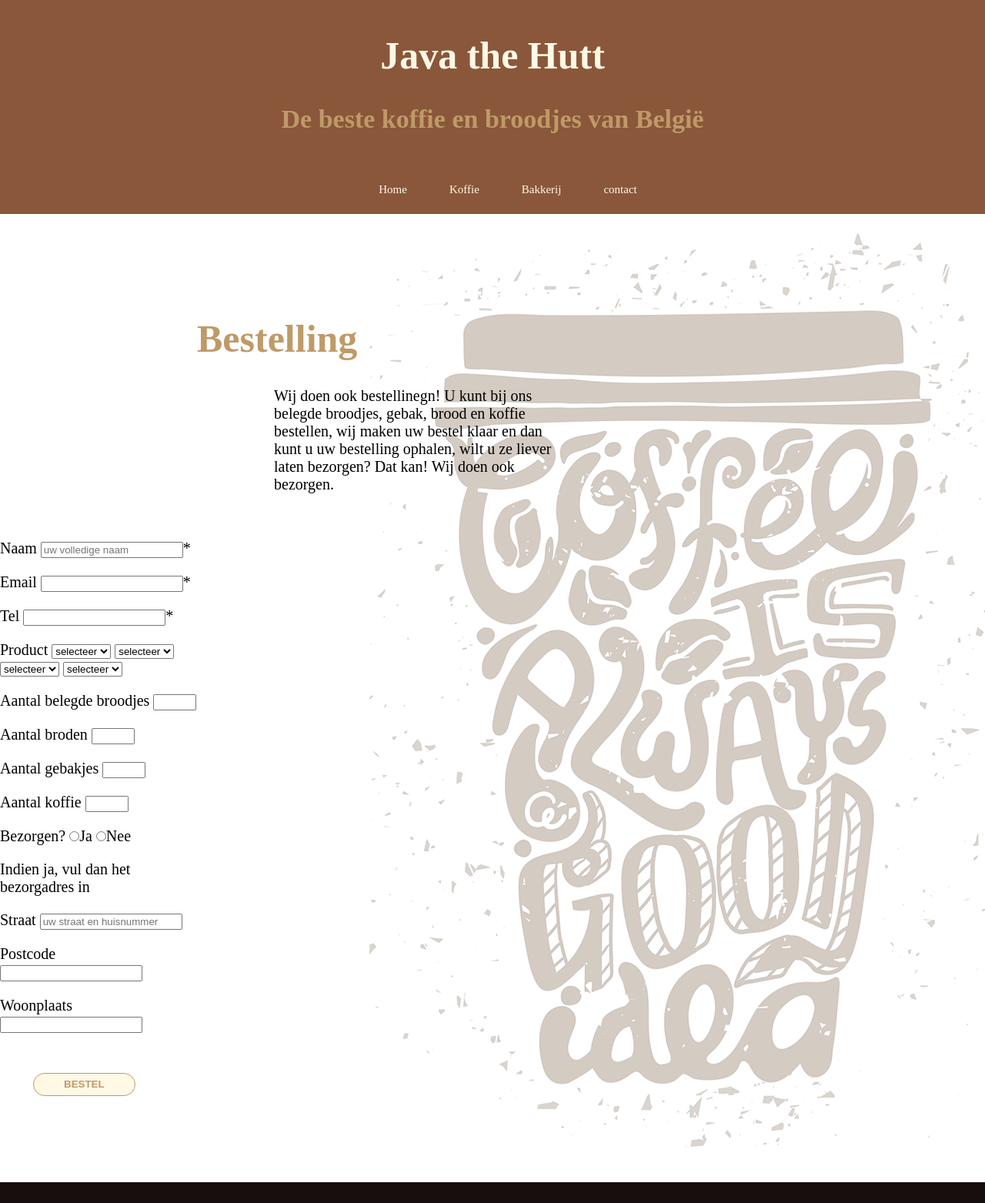
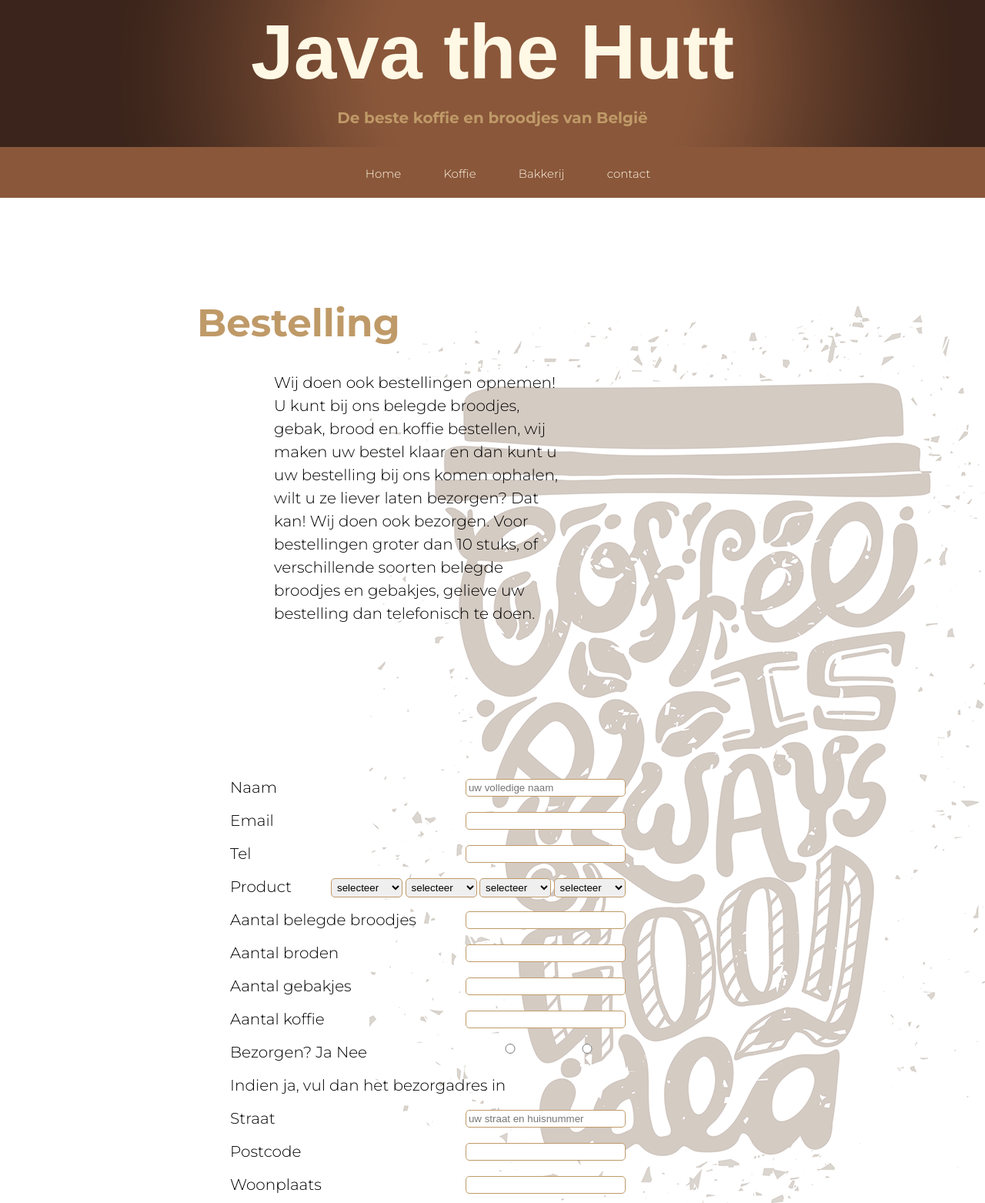
Before and after one commit to MartineBoulanger/CASE, a plain HTML site: page codering/bestellen.html in a window 1280 px wide. Shown: the top 1563 px of the page at 77% size. Drawn offline with Linux system fonts and the light colour scheme; a web font is replaced by a local one.

Commit message:
update martine
nieuwe achtergrond header, formulieren beter gemaakt, nav sticky gemaakt

```diff
--- a/codering/bestellen.html
+++ b/codering/bestellen.html
@@ -6,7 +6,7 @@
     <meta name="author" content="Martine Boulanger, Steven Kelber" />
     <meta description="reserveringen maken" />
     <link rel="stylesheet" href="../css/style.css" />
-    <title>Bestelling</title>
+    <title>Bestellen</title>
   </head>
   <body>
     <header>
@@ -29,24 +29,24 @@
       <div class="intro">
         <h1>Bestelling</h1>
         <p>
-          Wij doen ook bestellinegn!
-          U kunt bij ons belegde broodjes, gebak, brood en koffie bestellen, wij maken uw bestel klaar en dan kunt u uw bestelling ophalen, wilt u ze liever laten bezorgen? Dat kan! Wij doen ook bezorgen.
+          Wij doen ook bestellingen opnemen!
+          U kunt bij ons belegde broodjes, gebak, brood en koffie bestellen, wij maken uw bestel klaar en dan kunt u uw bestelling bij ons komen ophalen, wilt u ze liever laten bezorgen? Dat kan! Wij doen ook bezorgen. Voor bestellingen groter dan 10 stuks, of verschillende soorten belegde broodjes en gebakjes, gelieve uw bestelling dan telefonisch te doen.
         </p>
       </div>
       <form id="form-bestellen" class="bestel-form">
           <p>
             <label for="naam">Naam</label>
-            <input type="text" name="naam" id="naam" placeholder="uw volledige naam">*
+            <input type="text" name="naam" id="naam" placeholder="uw volledige naam">
             <span class="error" id="naam_error"></span>
           </p>
           <p>
             <label for="email">Email</label>
-            <input type="email" name="email" id="email">*
+            <input type="email" name="email" id="email">
             <span class="error" id="email_error"></span>
           </p>
           <p>
             <label for="tel">Tel</label>
-            <input type="tel" name="tel" id="tel">*
+            <input type="tel" name="tel" id="tel">
             <span class="error" id="tel_error"></span>
           </p>
           <p>
@@ -124,10 +124,10 @@
             <input type="number" name="aantalkoffie" id="aantalkoffie" min="1" max="10">
             <span class="error" id="aantalkoffie_error"></span>
           </p>
-          <p>
-            <label for="bezorgen">Bezorgen?</label>
-            <input type="radio" name="bezorgen" class="bezorgen">Ja
-            <input type="radio" name="bezorgen" class="bezorgen">Nee
+          <p class="keuze">
+            <label for="bezorgen">Bezorgen?
+              <input type="radio" name="bezorgen" class="bezorgen"> Ja <input type="radio" name="bezorgen" class="bezorgen"> Nee
+            </label>
             <span class="error" id="bezorgen_error"></span>
           </p>
           <p>Indien ja, vul dan het bezorgadres in</p>
--- a/css/style.css
+++ b/css/style.css
@@ -1,8 +1,11 @@
 @import "normalize.css";
+@import url("https://use.typekit.net/mga5dkf.css");
+@import url('https://fonts.googleapis.com/css2?family=Montserrat:wght@300;700&display=swap');
 
 body {
   margin: 0;
   font-size: 20px;
+  font-family: 'Montserrat', sans-serif;
 }
 
 h1,
@@ -29,9 +32,19 @@ header {
   color: #fff8e5;
   padding: 10px;
   text-align: center;
+  background-image: url('../img/header_achtergrond.png');
+  background-repeat: no-repeat;
+  background-size: cover;
 }
 .logo h1 {
   color: #fff8e5;
+  font-family: bickham-script-pro-3, sans-serif;
+  font-size: 5em;
+  margin-bottom: 0;
+  margin-top: 0;
+}
+.logo h2{
+  font-size: 1em;
 }
 
 .navigatie {
@@ -39,6 +52,11 @@ header {
   color: #fff8e5;
   text-align: center;
   padding: 0.1rem;
+  position: sticky;
+  top: 0;
+  left: 0;
+  right: 0;
+  z-index: 1;
 }
 
 .navigatie li {
@@ -86,6 +104,7 @@ a:hover {
 .intro p {
   margin-left: 5em;
   width: 50%;
+  line-height: 1.5;
 }
 
 .slideshow {
@@ -145,6 +164,7 @@ button {
   border: none;
   margin: 6rem 0;
   background: transparent;
+  margin-left: 5.5rem;
 }
 
 button a,
@@ -177,7 +197,6 @@ button a:hover,
 
 .reviews {
   grid-column: 2 / 6;
-  width: 40em;
   padding: 10px;
 }
 
@@ -185,6 +204,7 @@ button a:hover,
   float: left;
   margin-right: 30px;
   margin-bottom: 5rem;
+  padding: 10px;
   border: 1px solid #42a629;
 }
 
@@ -206,6 +226,7 @@ button a:hover,
   padding: 0.8em;
   border: 1px solid #42a629;
   border-radius: 5px;
+  outline: 1px solid transparent;
 }
 
 #e-mail:focus,
@@ -328,13 +349,52 @@ textarea {
   margin-top: 2rem;
   float: right;
   cursor: pointer;
+  margin-right: 0;
 }
 /* contact pagina einde */
 
 /* reservering en bestelling pagina begin */
-.reservering .intro p {
+.reservering, .bestellen{
   margin-bottom: 5rem;
 }
+
+.reservering .intro p, .bestellen .intro p{
+  margin-bottom: 5rem;
+}
+
+.reservering form{
+  grid-column: 2 / span 3;
+  margin-top: 5rem;
+}
+
+.bestellen form{
+  grid-column: 2 / span 3;
+  margin-top: 5rem;
+}
+
+.bezorgen{
+  margin: 0;
+}
+
+.reservering input, select, .bestellen input{
+  float: right;
+  margin-left: 4rem;
+  width: 15em;
+  border: 1px solid #bf9a68;
+  padding: 3px;
+  border-radius: 5px;
+}
+
+.bestellen select{
+  width: 7em;
+  margin-left: .2rem;
+}
+
+.keuze input{
+  width: 100px;
+  margin-left: 0;
+}
+
 /* reservering en bestelling pagina einde */
 
 /* footer */
```
Also changed, not shown: codering/bakkerij.html (+1 -1 lines), codering/contact.html (+1 -1 lines), codering/index.html (+1 -1 lines), codering/reservering.html (+8 -8 lines), img/header_achtergrond.png (added).
